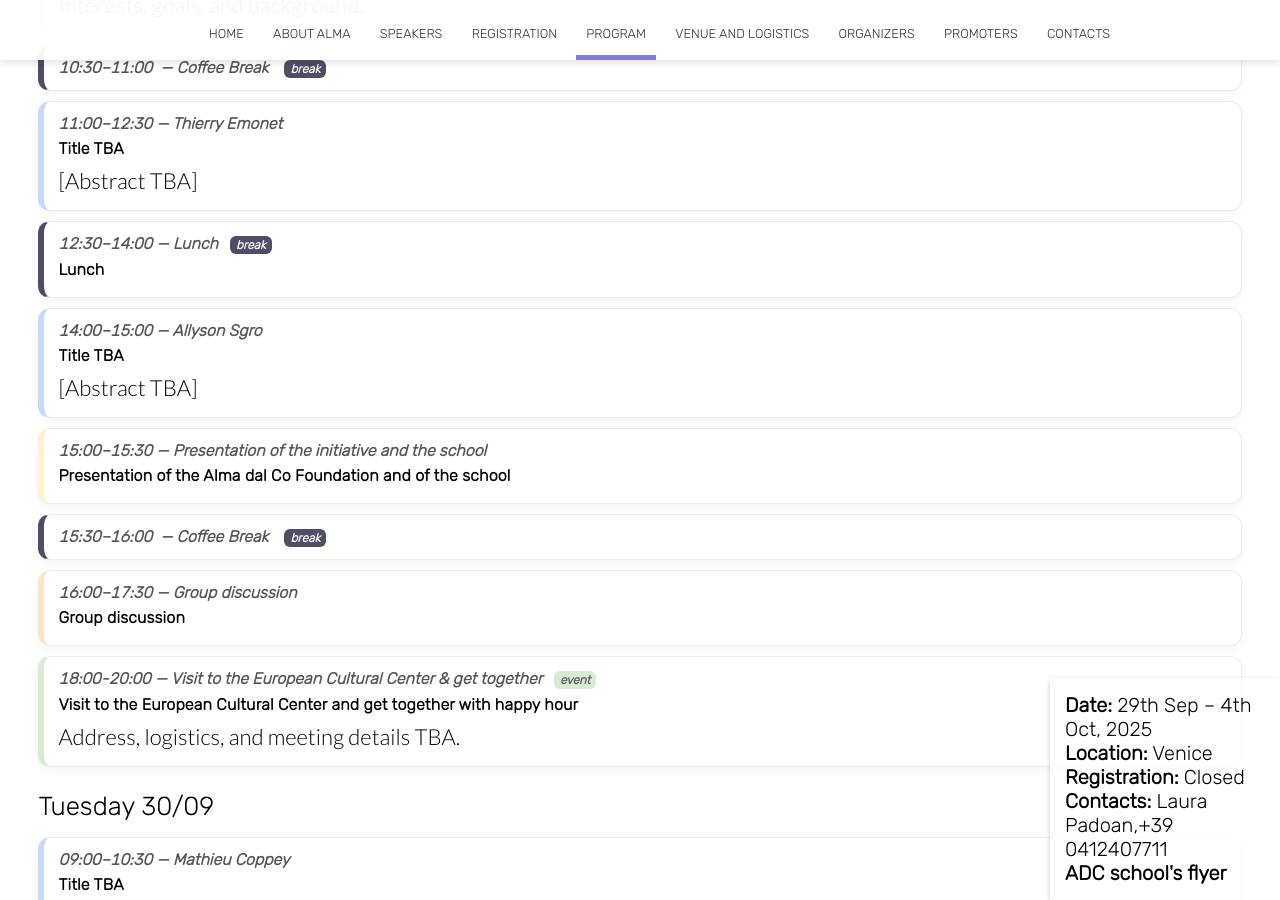
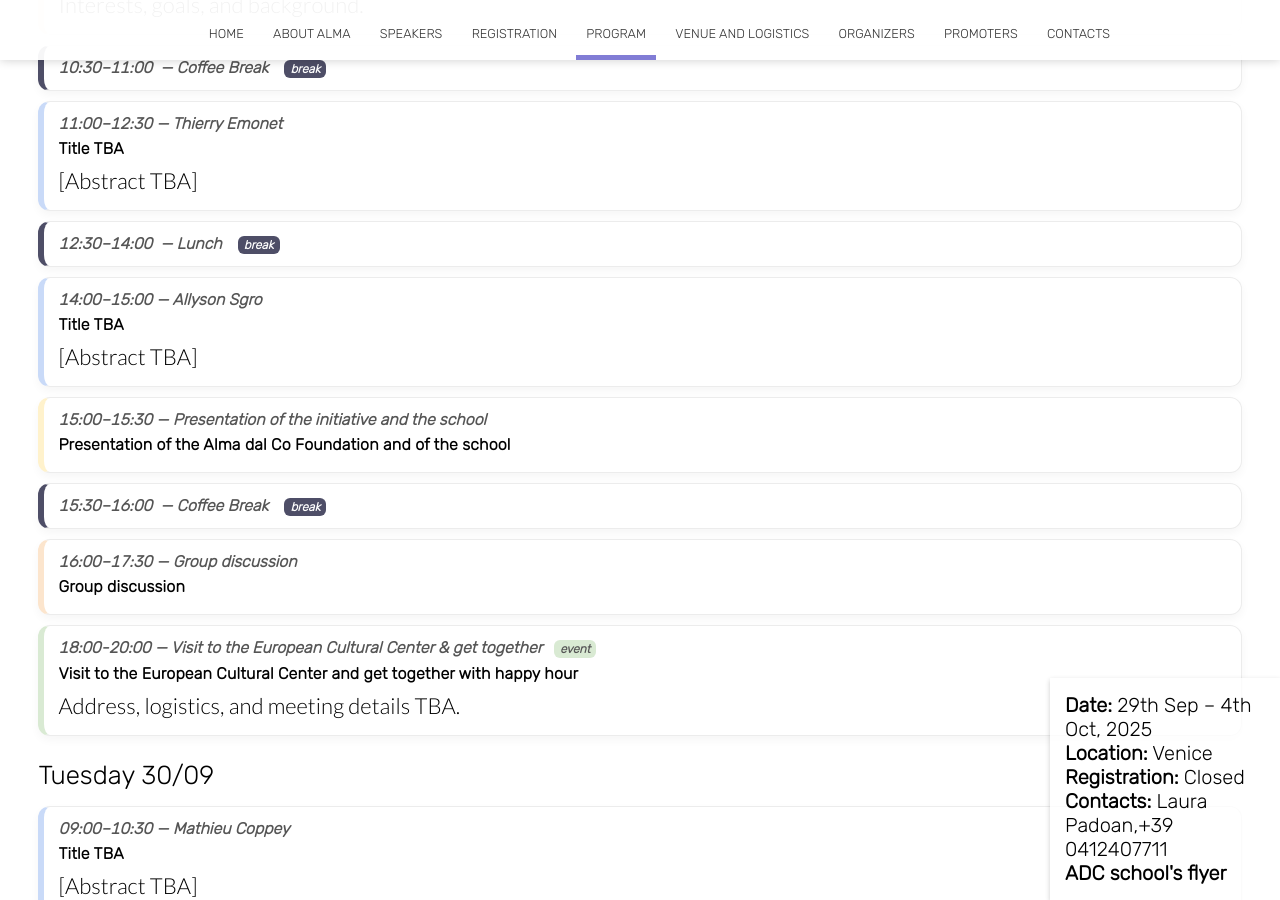
Before and after one commit to almadalcoschool/almadalcoschool.github.io, a Jekyll site: the page built from program.html, in a window 1280 px wide and 900 px high, scrolled down 2664 px. Built offline with Jekyll 4.4.1, drawn with Linux system fonts in a browser that asks for light colours; nearby versions of some CDN libraries.

Commit message:
change lunch style

```diff
--- a/program.html
+++ b/program.html
@@ -754,10 +754,13 @@ image: /images/home/paper_natEcoEvol2020.jpg
       <p>[Abstract TBA]</p>
     </div>
 
-    <div class="slot lunch">
-      <div class="meta"><span class="time">12:30–14:00</span> — Lunch <span class="badge lunch">break</span></div>
-      <h3>Lunch</h3>
+    <div class="slot lunch simple" aria-label="Lunch">
+        <div class="meta">
+          <span class="time">12:30–14:00</span> — Lunch
+          <span class="badge lunch">break</span>
+        </div>
     </div>
+
 
     <div class="slot talk" id="mon-1400-sgro">
       <div class="meta"><span class="time">14:00–15:00</span> — <span class="speaker">Allyson Sgro</span></div>
@@ -812,9 +815,11 @@ image: /images/home/paper_natEcoEvol2020.jpg
       <p>[Abstract TBA]</p>
     </div>
 
-    <div class="slot lunch">
-      <div class="meta"><span class="time">12:30–14:00</span> — Lunch <span class="badge lunch">break</span></div>
-      <h3>Lunch</h3>
+    <div class="slot lunch simple" aria-label="Lunch">
+        <div class="meta">
+          <span class="time">12:30–14:00</span> — Lunch
+          <span class="badge lunch">break</span>
+        </div>
     </div>
 
     <div class="slot talk" id="tue-1400-scarpa">
@@ -913,9 +918,11 @@ image: /images/home/paper_natEcoEvol2020.jpg
       <p>Posters TBA</p>
     </div>
 
-    <div class="slot lunch">
-      <div class="meta"><span class="time">12:30–14:00</span> — Lunch <span class="badge lunch">break</span></div>
-      <h3>Lunch</h3>
+    <div class="slot lunch simple" aria-label="Lunch">
+        <div class="meta">
+          <span class="time">12:30–14:00</span> — Lunch
+          <span class="badge lunch">break</span>
+        </div>
     </div>
 
     <div class="slot talk" id="wed-1400-polavieja">
@@ -1022,9 +1029,11 @@ image: /images/home/paper_natEcoEvol2020.jpg
         </ul>
     </div>
 
-    <div class="slot lunch">
-      <div class="meta"><span class="time">12:30–14:00</span> — Lunch <span class="badge lunch">break</span></div>
-      <h3>Lunch</h3>
+    <div class="slot lunch simple" aria-label="Lunch">
+        <div class="meta">
+          <span class="time">12:30–14:00</span> — Lunch
+          <span class="badge lunch">break</span>
+        </div>
     </div>
 
     <div class="slot talk" id="thu-1400-gibbs">
@@ -1072,9 +1081,11 @@ image: /images/home/paper_natEcoEvol2020.jpg
       <p>Posters TBA</p>
     </div>
 
-    <div class="slot lunch">
-      <div class="meta"><span class="time">12:30–14:00</span> — Lunch <span class="badge lunch">break</span></div>
-      <h3>Lunch</h3>
+    <div class="slot lunch simple" aria-label="Lunch">
+        <div class="meta">
+          <span class="time">12:30–14:00</span> — Lunch
+          <span class="badge lunch">break</span>
+        </div>
     </div>
 
     <div class="slot talk" id="fri-1400-arnoldini">
```
